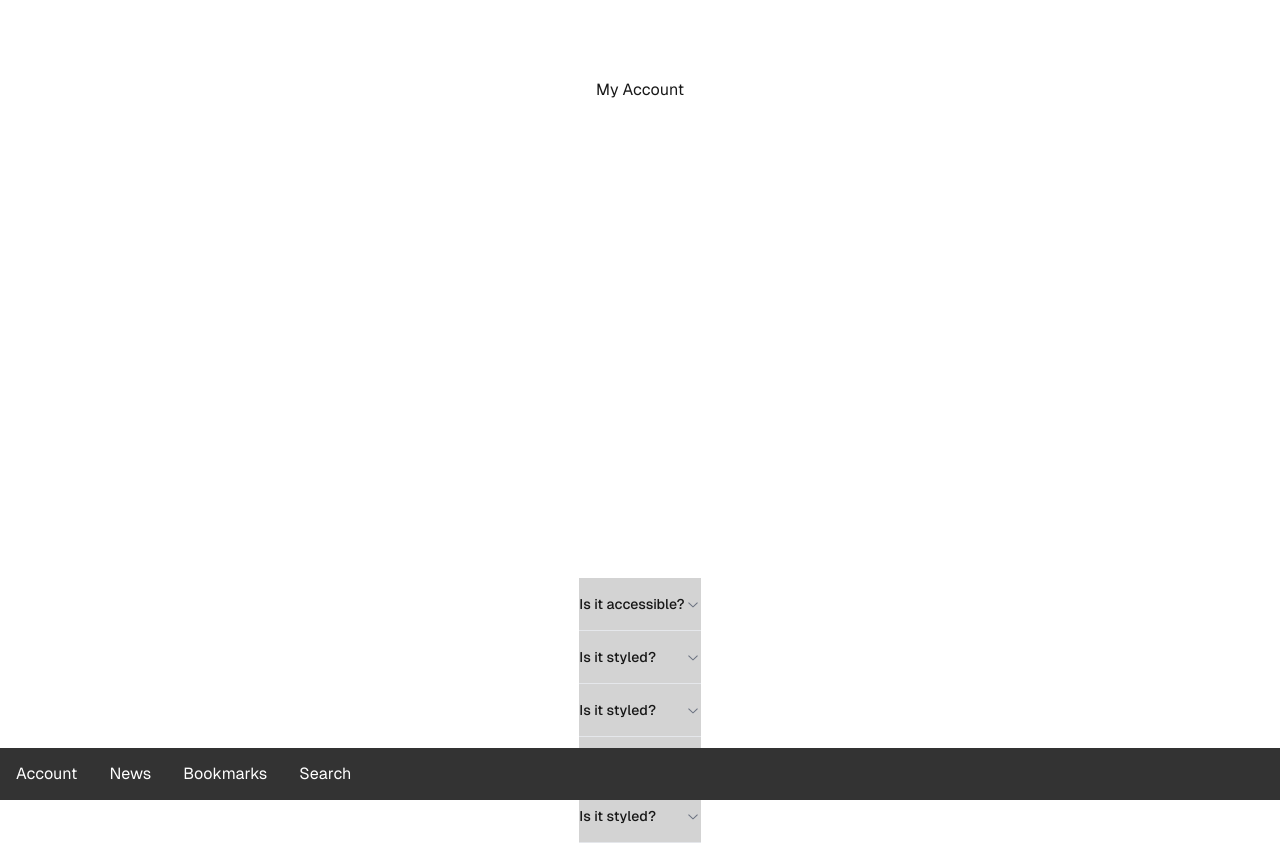
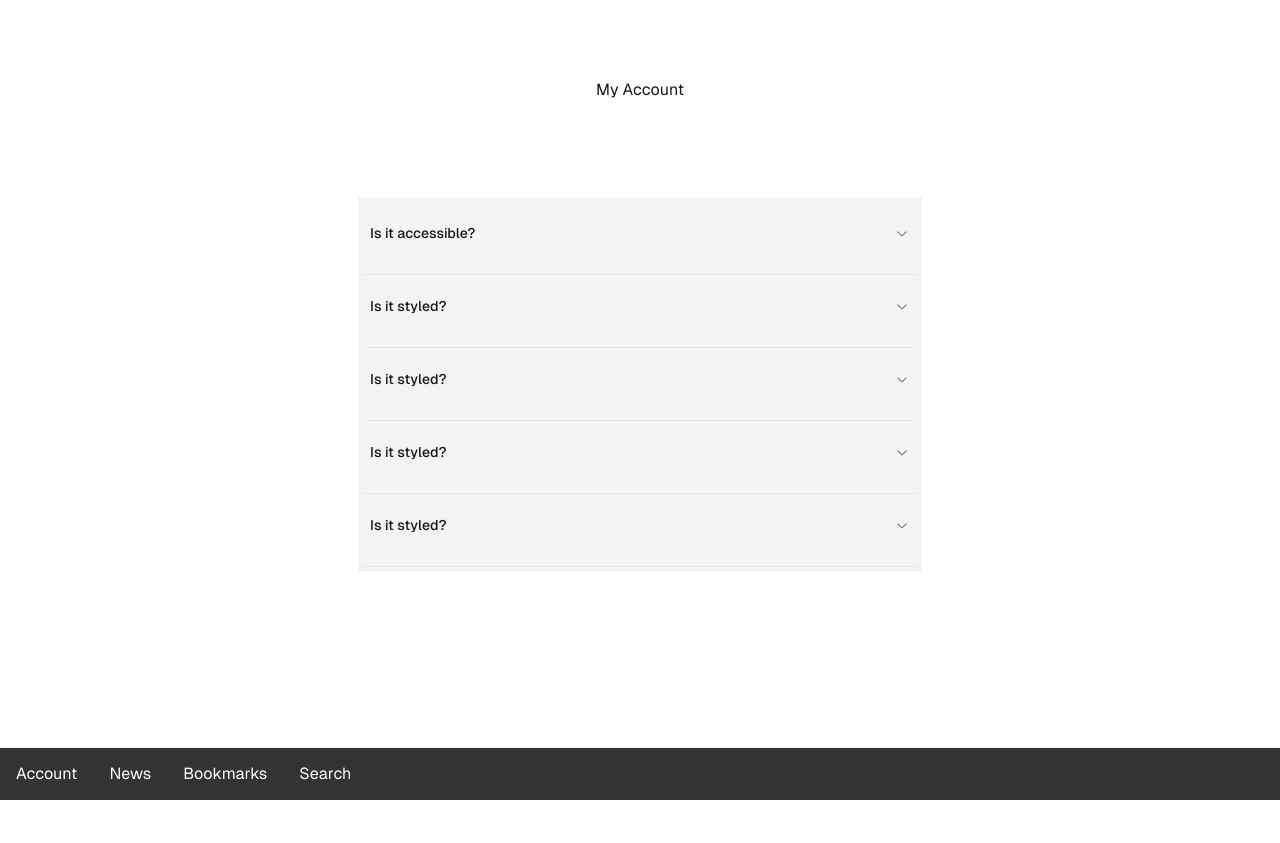
Before and after one commit to HeadlinerAI/website, a Next.js app: page /account in a window 1280 px wide. After the commit the page ends 800 px from the top, so only its background shows below. Built offline with nearby package versions, Linux system fonts and the light colour scheme.

Commit message:
acc page

```diff
--- a/package.json
+++ b/package.json
@@ -16,6 +16,7 @@
     "class-variance-authority": "^0.7.0",
     "clsx": "^2.1.1",
     "cmdk": "^1.0.0",
+    "embla-carousel-react": "^8.3.0",
     "lucide-react": "^0.441.0",
     "net": "^1.0.2",
     "next": "14.2.11",
--- a/src/app/account/page.js
+++ b/src/app/account/page.js
@@ -13,7 +13,9 @@ export default function Home() {
   return (
     <div className="grid grid-rows-[20px_1fr_20px] items-center justify-items-center min-h-screen p-8 pb-20 gap-16 sm:p-20 font-[family-name:var(--font-geist-sans)]">
      <h1>My Account</h1>
-     <div class = "accInfo">
+
+      <main className="flex flex-col gap-8 row-start-2 items-center sm:items-start">
+      <div class = "accInfo">
             <Accordion type="single" collapsible>
                     <AccordionItem value="item-1">
                         <AccordionTrigger>Is it accessible?</AccordionTrigger>
@@ -51,7 +53,6 @@ export default function Home() {
                     </AccordionItem>
                 </Accordion>
         </div>
-      <main className="flex flex-col gap-8 row-start-2 items-center sm:items-start">
         <div className="flex gap-4 items-center flex-col sm:flex-row">
 
         </div>
--- a/src/app/globals.css
+++ b/src/app/globals.css
@@ -91,6 +91,7 @@ body {
   }
 }
 
+/*Navbar*/
 .navbar {
   list-style-type: none;
   margin: 0;
@@ -99,7 +100,6 @@ body {
   background-color: #333;
 }
 
-/*Navbar*/
 .navbar li {
   float: left;
 }
@@ -207,6 +207,10 @@ body {
 /*account page*/
 
 .accInfo div{
-  background-color: lightgray;
+  background-color: rgb(244, 244, 244);
   width: 100%;
+  display: block;
+  float: left;
+  padding: 5px 6px;
+
 }
```
Also changed, not shown: 1 other file (tests, documents, lock files or other folders).
